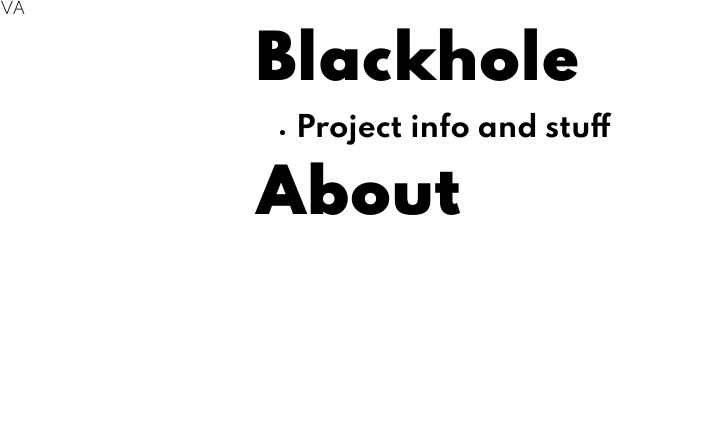
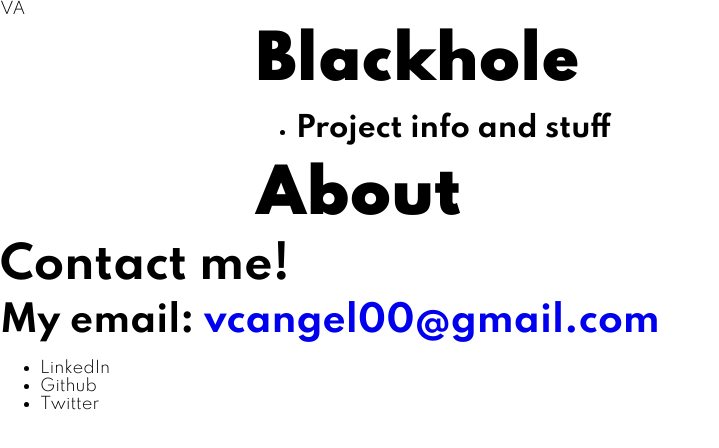
Before and after one commit to VCAngel/vcangel.dev, a React (Create React App) app: page / in a window 1280 px wide. Shown: the top 448 px of the page, without its empty margins (0-719 px from the left). Built offline with nearby package versions, Linux system fonts and the light colour scheme.

Commit message:
Contact structure done; classNames pending

```diff
--- a/src/App.jsx
+++ b/src/App.jsx
@@ -3,6 +3,7 @@ import ReactDOM from 'react-dom';
 import reportWebVitals from './ReportWebVitals';
 import Navbar from './components/navbar/Navbar';
 import Main from './components/main/Main';
+import Contact from './components/contact/Contact';
 import './styles/app.scss';
 
 ReactDOM.render(
@@ -10,6 +11,7 @@ ReactDOM.render(
         {/* Components in here! */}
         <Navbar></Navbar>
         <Main></Main>
+        <Contact></Contact>
     </React.StrictMode>,
     document.getElementById('root')
 );
--- /dev/null
+++ b/src/components/contact/Contact.jsx
@@ -0,0 +1,18 @@
+import React from "react";
+import Social from './Social';
+
+const Contact = () => {
+    return (
+        <footer>
+            <h2>Contact me!</h2>
+            <h3>My email: <a href="#">vcangel00@gmail.com</a></h3>
+            <ul>
+                <li><Social social='LinkedIn' /></li>
+                <li><Social social='Github' /></li>
+                <li><Social social='Twitter' /></li>
+            </ul>
+        </footer>
+    )
+}
+
+export default Contact;
--- /dev/null
+++ b/src/components/contact/Social.jsx
@@ -0,0 +1,9 @@
+import React from 'react';
+
+const Social = ({social}) => {
+    return(
+        <span>{social}</span>
+    )
+}
+
+export default Social;
```
